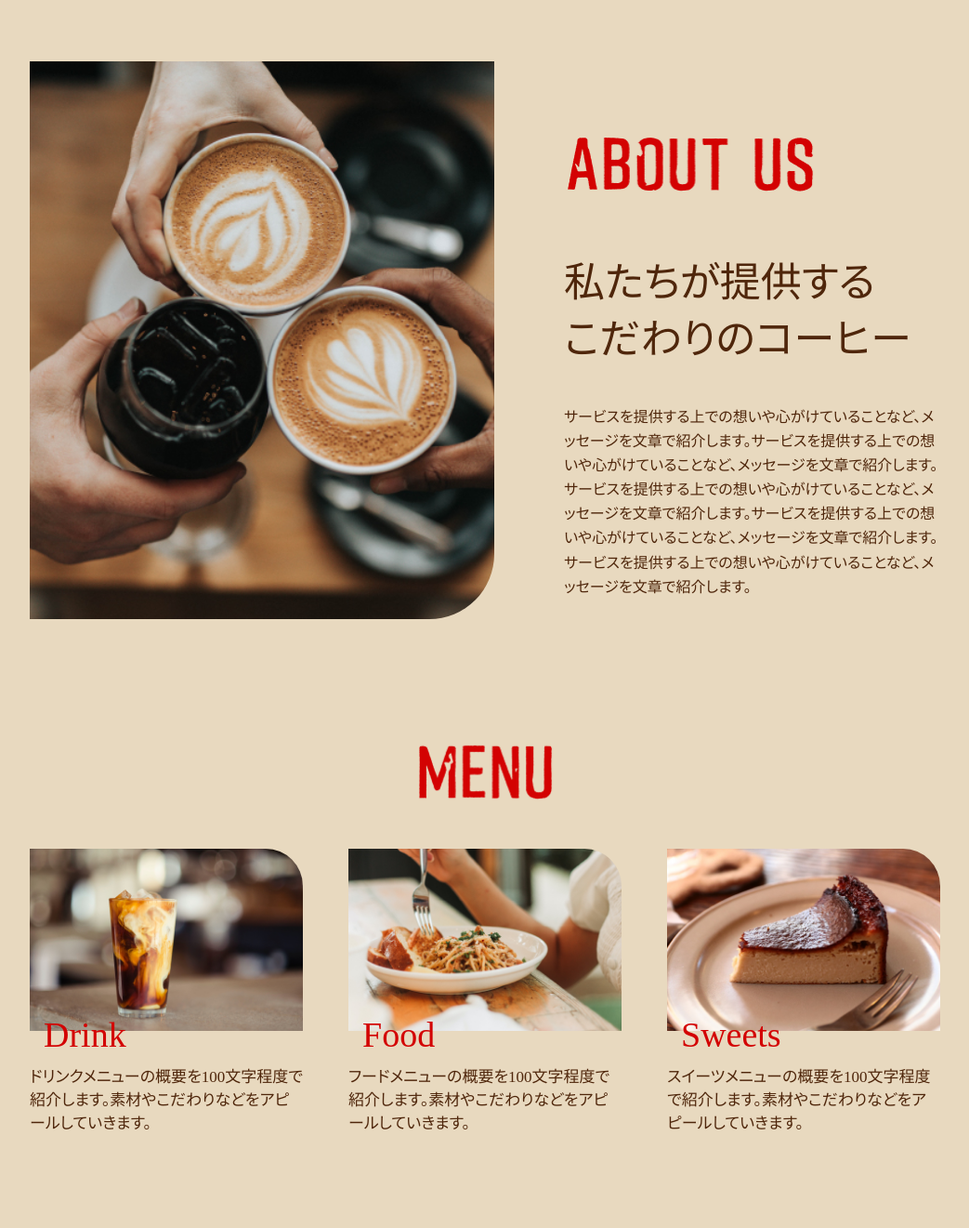
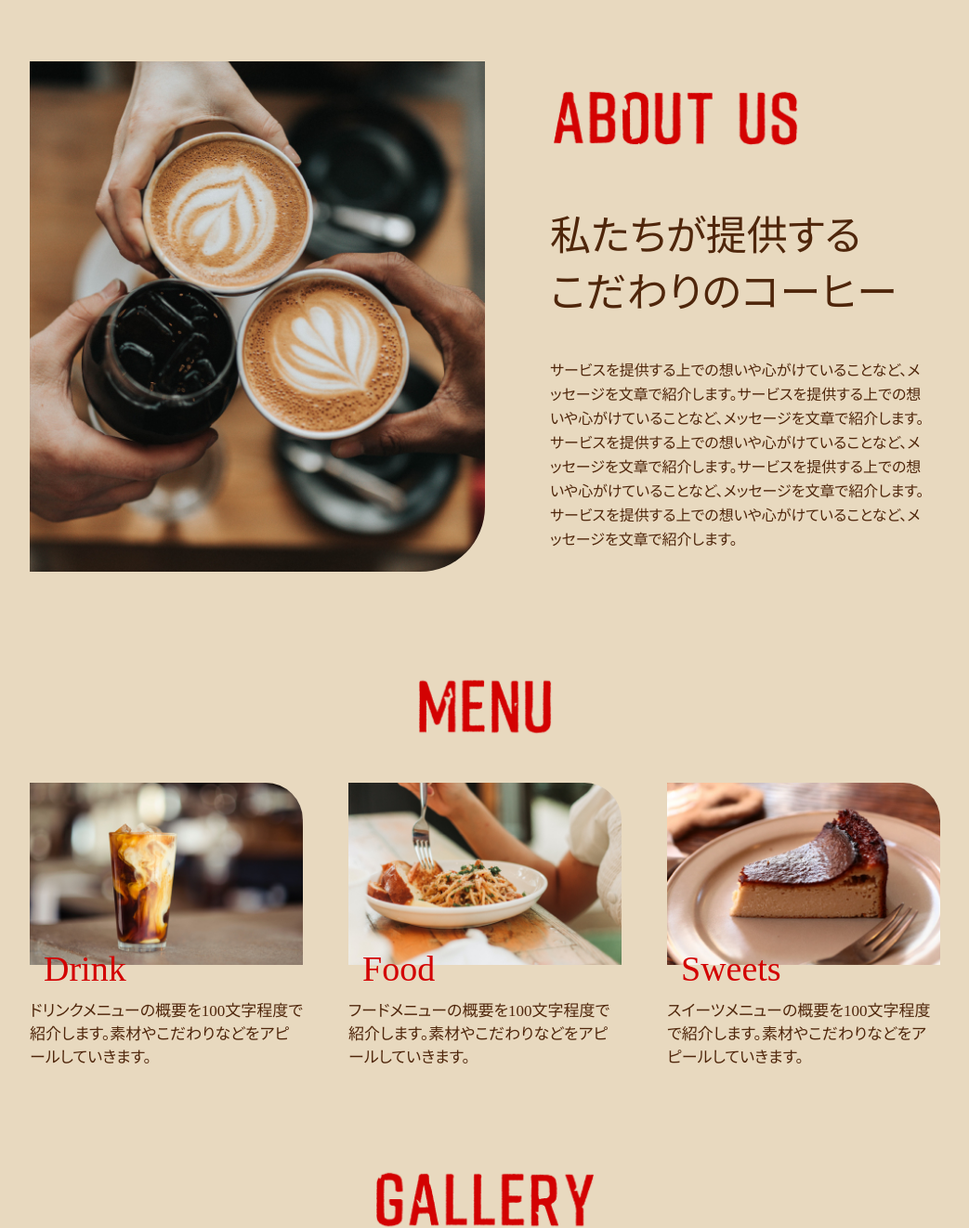
Before and after one commit to tsuna-design/design_cafe_01_natsuko, a plain HTML site: page index.html in a window 1280 px wide. Shown: the part 980-2301 px from the top of the page at 93% size, without its empty margins (118-1161 px from the left). Drawn offline with Linux system fonts and the light colour scheme.

Commit message:
design_cafe_02_natsuko

```diff
--- a/css/style.css
+++ b/css/style.css
@@ -51,28 +51,35 @@ body {
     font-feature-settings: "palt";
 }
 
-#about-us {
-     max-width: 1000px;
-     display: flex;
-     justify-content: center;
-     margin: 0 auto;
-     padding: 0 10px;
-
+.wrapper {
+    max-width: 1000px;
+    margin: 0 auto;
+    padding: 0 10px;
+    align-items: center;
 }
 
-.about-us-photo img{
-    width: 500px;
-    height: 600px;
+#about-us {
+    display: flex;
+    justify-content: center;
+}
+
+.about-us-photo {
+    width: 50%;
+}
+
+.about-us-explanation {
+    padding-left: 70px;
+    width: 50%;
+}
+
+.about-us-photo img {
     object-fit: cover;
     border-bottom-right-radius: 70px;
 }
 
-.about-us-explanation {
-    margin: 70px 0 40px 75px;
-}
-
-.about-us-logo img{
-    width: 272px;
+h2 img {
+    height: 77px;
+    width: auto;
 }
 
 .about-us-title {
@@ -91,20 +98,14 @@ body {
 }
 
 #menu {
-    max-width: 1000px;
+    margin: 105px auto 100px auto;
     text-align: center;
-    margin: 105px auto 100px auto;
-    padding: 0 10px;
-}
-
-.menu img {
-    width: 151px;
-    margin-bottom: 45px;
 }
 
 #menu ul {
     display: flex;
     justify-content: space-between;
+    margin-top: 45px;
 }
 
 #menu li {
@@ -115,7 +116,7 @@ body {
     border-top-right-radius: 40px;
 }
 
-#menu h5 {
+#menu h3 {
     font-size: 38px;
     font-weight: normal;
     color: #d30202;
@@ -137,7 +138,6 @@ body {
 }
 
 .gallery img {
-    width: 245px;
     margin-bottom: 25px;
 }
 
@@ -150,14 +150,10 @@ body {
 }
 
 #event {
-     max-width: 1000px;
      text-align: center;
-     margin: 0 auto;
-     padding: 0 10px;
 }
 
 #event img {
-    width: 174px;
     margin: 70px 0 40px 0;
 }
 
@@ -199,7 +195,6 @@ body {
 }
 
 #access img {
-    width: 213px;
     margin: 70px 0 40px 0;
 }
 
@@ -226,8 +221,10 @@ body {
 }
 
 .flex-item {
+    max-width: 1000px;
+    margin: 0 auto;
     display: flex;
-    justify-content: center;
+    justify-content: start;
     gap: 70px;
     padding: 85px 0 80px 0;
 }
--- a/index.html
+++ b/index.html
@@ -45,11 +45,11 @@
 
         <section class="top-text">
             <p class="top-text-1">Have a happy day From a cup of coffee.</p>
-            <h2 class="top-text-2">
+            <p class="top-text-2">
                 ハッピーに溢れる1日を
                 <br>
                 1杯のコーヒーから。
-            </h2>
+            </p>
             <p class="top-text-3">
                 毎日を丁寧に大切に過ごしたい。だからこそ一杯一杯丁寧にコーヒーを入れ
                 <br>
@@ -57,50 +57,50 @@
             </p>
         </section>
 
-        <section id="about-us">
+        <section id="about-us" class="wrapper">
             <div class="about-us-photo">
-                <img src="./images/about_us@2x-100.jpg" alt="コーヒーの写真" />
+                <img src="./images/pc_about-100.jpg" alt="コーヒーの写真" />
             </div>
             <div class="about-us-explanation">
-                <h3 class="about-us-logo">
+                <h2 class="about-us-logo">
                         <img
                            src="./images/about_us@2x.png"
                            alt="ABOUT US"
                         />
-                </h3>
-                <h4 class="about-us-title">
+                </h2>
+                <p class="about-us-title">
                     私たちが提供する
                     <br>
                     こだわりのコーヒー
-                </h4>
+                </p>
                 <p class="about-us-text">
                     サービスを提供する上での想いや心がけていることなど、メッセージを文章で紹介します。サービスを提供する上での想いや心がけていることなど、メッセージを文章で紹介します。サービスを提供する上での想いや心がけていることなど、メッセージを文章で紹介します。サービスを提供する上での想いや心がけていることなど、メッセージを文章で紹介します。サービスを提供する上での想いや心がけていることなど、メッセージを文章で紹介します。
                 </p>
             </div>
         </section>
 
-        <section id="menu">
-            <div class="menu">
+        <section id="menu" class="wrapper">
+            <h2>
                 <img src="./images/menu@2x.png" alt="MENU" />
-            </div>
+            </h2>
             <ul>
                 <li>
                     <img src="./images/drink_sp@2x-100.jpg" alt="Drink" />
-                    <h5 class="menu-title">Drink</h5>
+                    <h3 class="menu-title">Drink</h3>
                     <p class="menu-text">
                         ドリンクメニューの概要を100文字程度で紹介します。素材やこだわりなどをアピールしていきます。
                     </p>
                 </li>
                 <li>
                     <img src="./images/food_sp@2x-100.jpg" alt="Food" />
-                    <h5 class="menu-title">Food</h5>
+                    <h3 class="menu-title">Food</h3>
                     <p class="menu-text">
                         フードメニューの概要を100文字程度で紹介します。素材やこだわりなどをアピールしていきます。
                     </p>
                 </li>
                 <li>
                     <img src="./images/cake_sp@2x-100.jpg" alt="Sweets" />
-                    <h5 class="menu-title">Sweets</h5>
+                    <h3 class="menu-title">Sweets</h3>
                     <p class="menu-text">
                         スイーツメニューの概要を100文字程度で紹介します。素材やこだわりなどをアピールしていきます。
                     </p>
@@ -110,9 +110,9 @@
         </section>
 
         <section id="gallery">
-            <div class="gallery">
+            <h2 class="gallery">
                 <img src="./images/gallery@2x.png" alt="GALLERY" />
-            </div>
+            </h2>
             <ul>
                 <li>
                     <img src="./images/pc_gallary_05-100.jpg" alt="イベント" />
@@ -132,10 +132,10 @@
             </ul>
         </section>
 
-        <section id="event">
-            <div class="event">
+        <section id="event" class="wrapper">
+            <h2 class="event">
                 <img src="./images/event@2x.png" alt="EVENT" />
-            </div>
+            </h2>
             <div class="event-box">
                 <ul>
                     <li>
@@ -155,9 +155,9 @@
         </section>
 
         <section id="access">
-            <div>
+            <h2>
                 <img src="./images/access@2x.png" alt=" ACCESS" />
-            </div>
+            </h2>
             <div class="google-map">
                 <iframe src="https://www.google.com/maps/embed?pb=!1m18!1m12!1m3!1d3242.7902774139407!2d139.87781401078803!3d35.63289637248867!2m3!1f0!2f0!3f0!3m2!1i1024!2i768!4f13.1!3m3!1m2!1s0x60187d03114737b3%3A0xe4d93636d509d3cb!2z5p2x5Lqs44OH44Kj44K644OL44O844Op44Oz44OJ!5e0!3m2!1sja!2sjp!4v1722694837172!5m2!1sja!2sjp" width="600" height="450" <iframe src="https://www.google.com/maps/embed?pb=!1m18!1m12!1m3!1d3242.7902774139407!2d139.87781401078803!3d35.63289637248867!2m3!1f0!2f0!3f0!3m2!1i1024!2i768!4f13.1!3m3!1m2!1s0x60187d03114737b3%3A0xe4d93636d509d3cb!2z5p2x5Lqs44OH44Kj44K644OL44O844Op44Oz44OJ!5e0!3m2!1sja!2sjp!4v1722694837172!5m2!1sja!2sjp" width="600" height="450" style="border:0;" allowfullscreen="" loading="lazy" referrerpolicy="no-referrer-when-downgrade"></iframe> allowfullscreen="" loading="lazy" referrerpolicy="no-referrer-when-downgrade"></iframe>
             </div>
```
